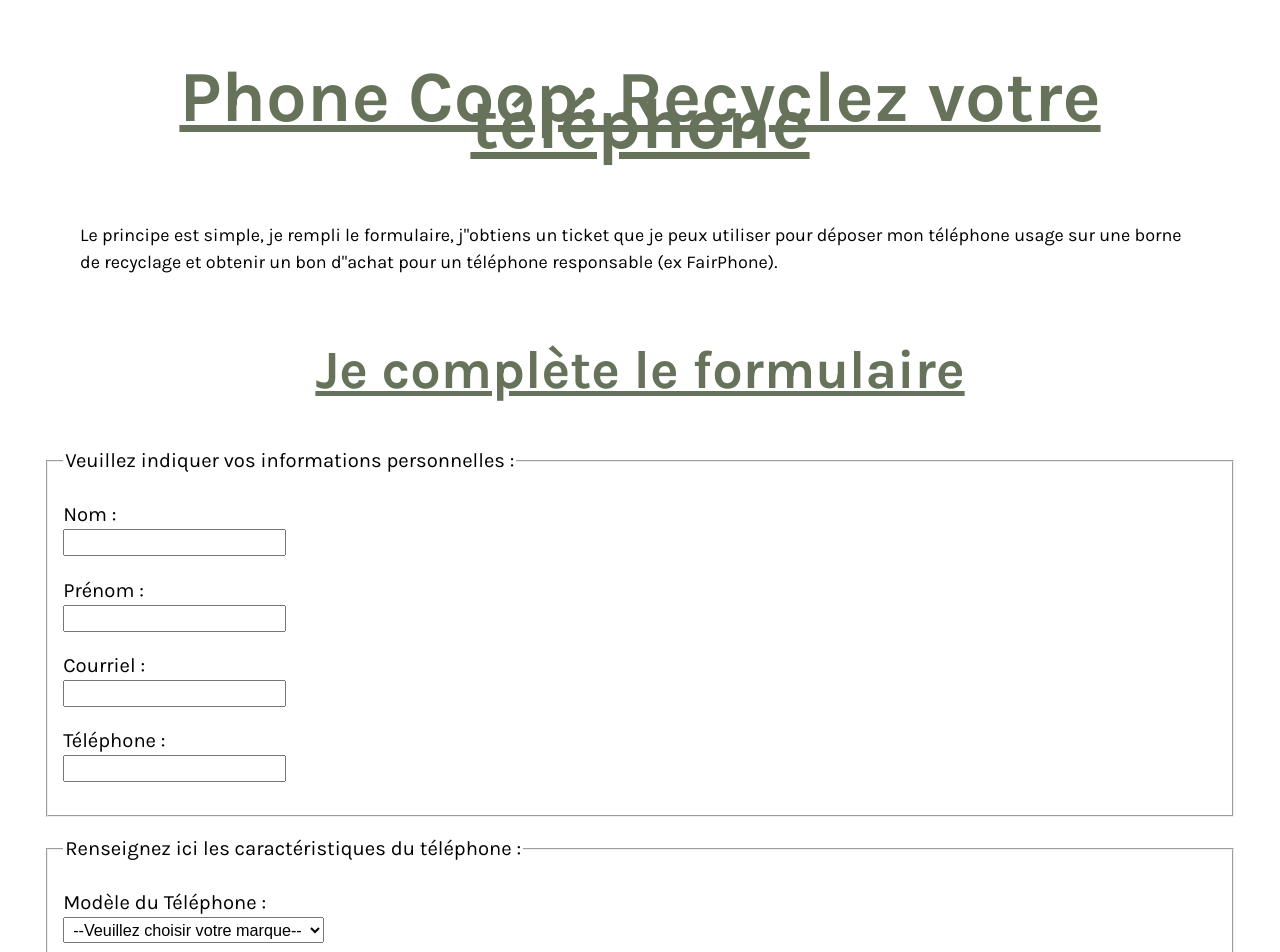
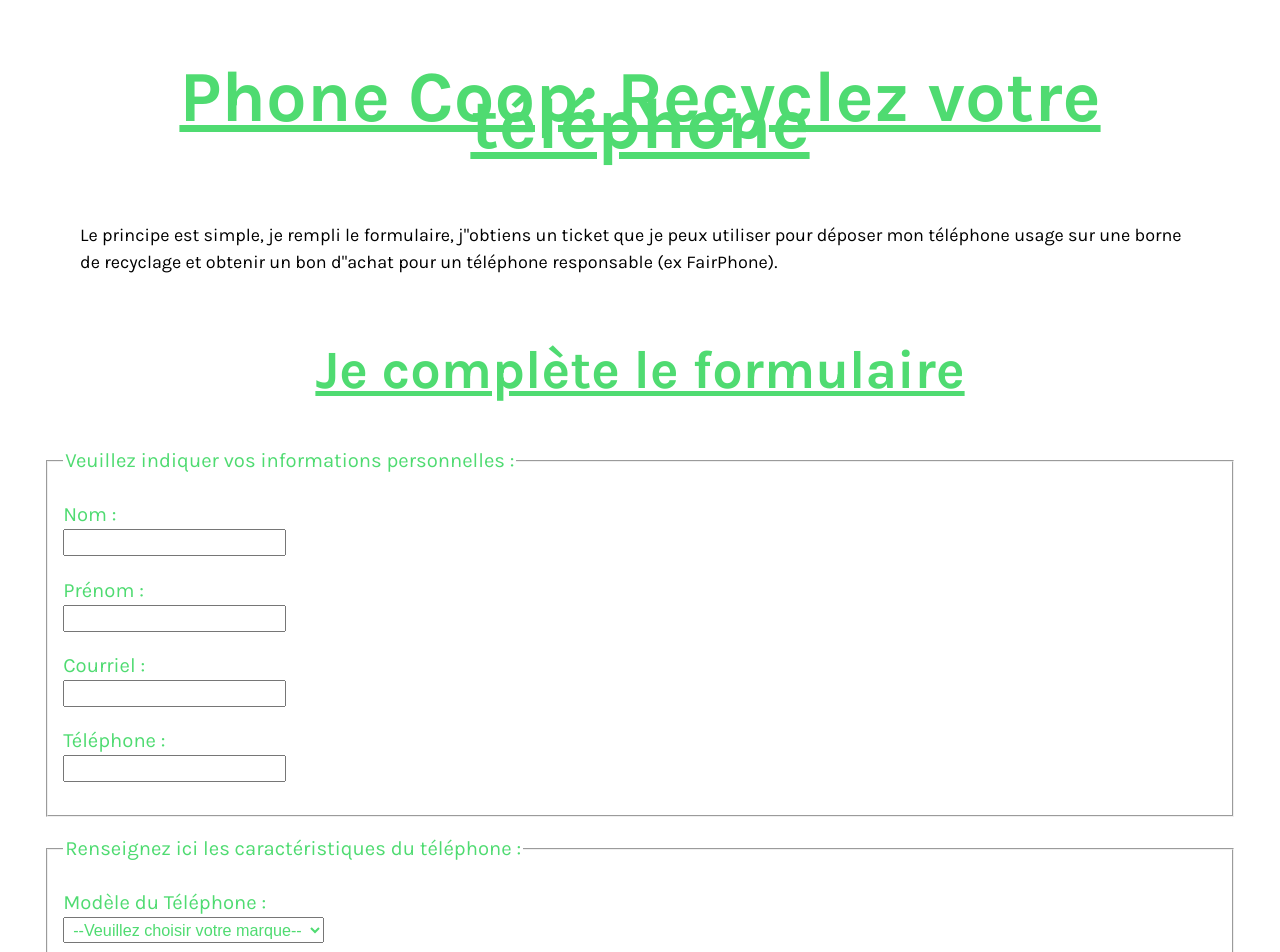
Before and after one commit to GuillaumeKESTEMAN/phone-coop, a Next.js app in the folder front/: page / in a window 1280 px wide. Shown: the top 952 px of the page. Built offline with nearby package versions, Linux system fonts and the light colour scheme; a web font is replaced by a local one.

Commit message:
Adding few css

```diff
--- a/front/components/Input.module.css
+++ b/front/components/Input.module.css
@@ -1,4 +1,5 @@
 .input {
   font-size: 1rem;
   padding: 0 2rem 1rem 2rem;
+  color: var(--primary);
 }
--- a/front/components/InputComponent.module.css
+++ b/front/components/InputComponent.module.css
@@ -1,4 +1,5 @@
 .input {
     font-size: .9rem;
     padding: 2px 5px;
+    color: var(--primary);
 }
--- a/front/components/Select.module.css
+++ b/front/components/Select.module.css
@@ -1,4 +1,5 @@
 .select {
     font-size: .9rem;
     padding: 2px 5px;
+    color: var(--primary);
 }
--- a/front/components/formSection.module.css
+++ b/front/components/formSection.module.css
@@ -1,3 +1,4 @@
 .fieldset {
   margin-top: 1rem;
+  color: var(--primary);
 }
--- a/front/components/title.module.css
+++ b/front/components/title.module.css
@@ -3,7 +3,7 @@
   font-size: 4rem;
   text-decoration: underline;
   padding: 2rem;
-  color: var(--grey);
+  color: var(--primary);
 }
 
 .h2 {
@@ -11,7 +11,7 @@
   font-size: 3rem;
   text-decoration: underline;
   padding: 1rem;
-  color: var(--grey);
+  color: var(--primary);
 }
 
 .h3 {
@@ -19,5 +19,5 @@
   font-size: 2rem;
   text-decoration: underline;
   padding: 1rem 2rem 0 2rem;
-  color: var(--grey);
+  color: var(--primary);
 }
```
